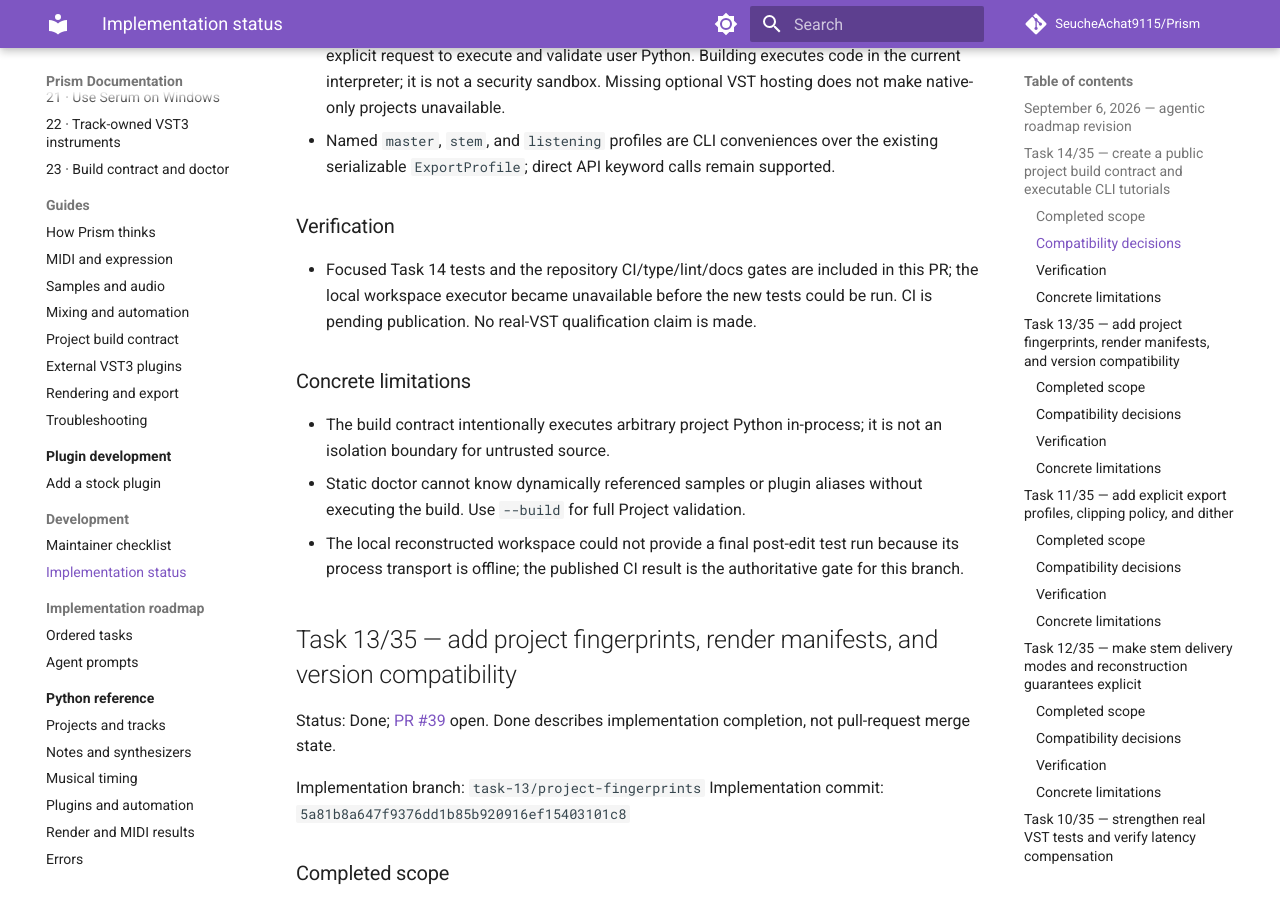
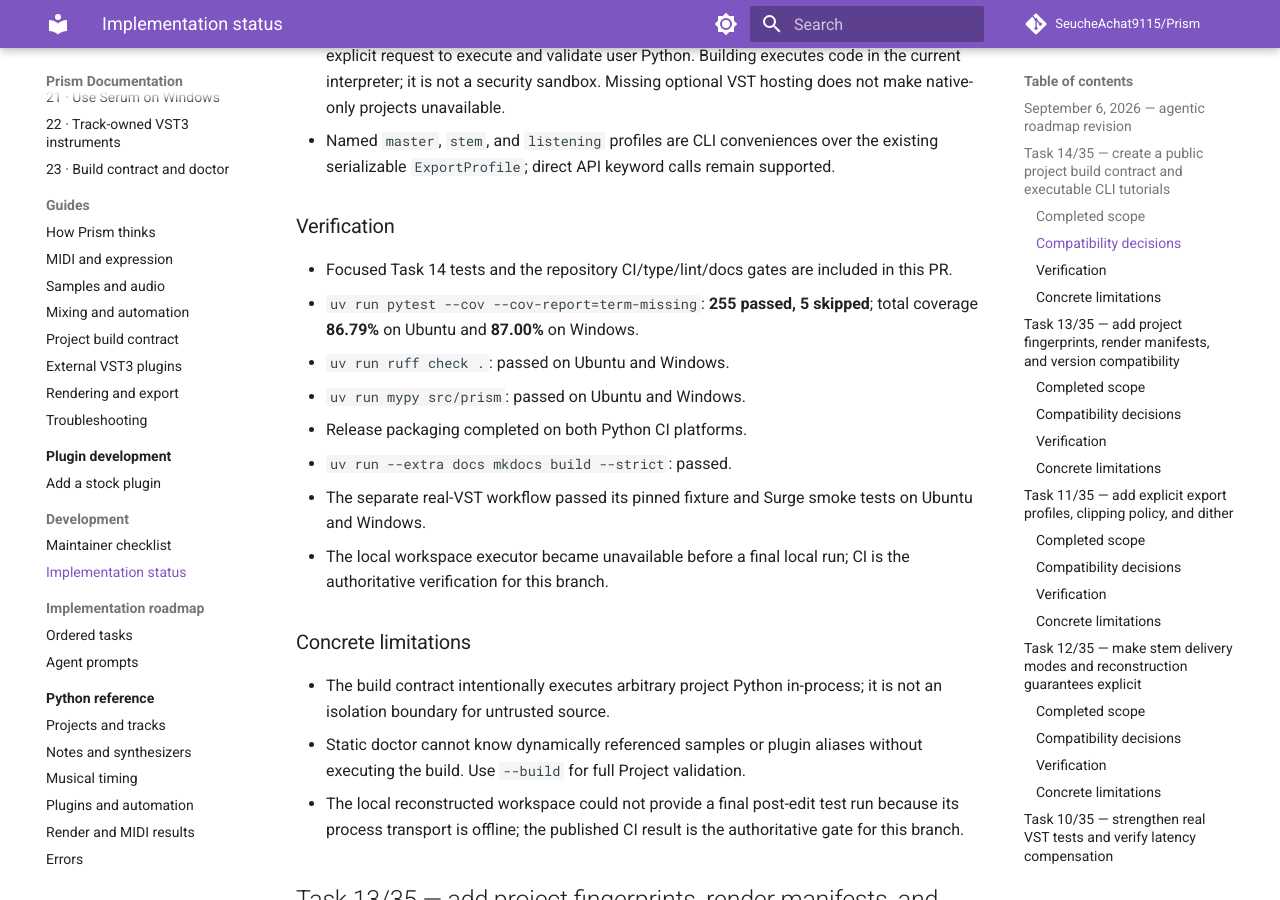
Before and after one commit to SeucheAchat9115/Prism, an MkDocs documentation site: the page built from docs/development/implementation-status.md, in a window 1280 px wide and 900 px high, scrolled down 1301 px. Built offline with MkDocs 1.6.1 and Material for MkDocs 9.7.7, drawn with Linux system fonts in a browser that asks for light colours; comment, search, counter and statistics services are not loaded; some of the changed text lies outside the part shown.

Commit message:
Task 14: record implementation PR and verification

```diff
--- a/docs/development/implementation-status.md
+++ b/docs/development/implementation-status.md
@@ -11,11 +11,11 @@
 
 ## Task 14/35 — create a public project build contract and executable CLI tutorials
 
-Status: In progress; PR pending. Done describes implementation completion, not
+Status: Done; [PR #40](https://github.com/SeucheAchat9115/Prism/pull/40) open. Done describes implementation completion, not
 pull-request merge state.
 
 Implementation branch: `task-14/project-build-contract`
-Implementation commit: `4a91c74cae21f15ce971a7adc4be01b19340be88`
+Implementation commit: `8b9810667820759fcd4256e5432c4310cf07dbbc`
 
 ### Completed scope
 
@@ -56,9 +56,17 @@
 ### Verification
 
 - Focused Task 14 tests and the repository CI/type/lint/docs gates are included
-  in this PR; the local workspace executor became unavailable before the new
-  tests could be run. CI is pending publication. No real-VST qualification
-  claim is made.
+  in this PR.
+- `uv run pytest --cov --cov-report=term-missing`: **255 passed, 5 skipped**;
+  total coverage **86.79%** on Ubuntu and **87.00%** on Windows.
+- `uv run ruff check .`: passed on Ubuntu and Windows.
+- `uv run mypy src/prism`: passed on Ubuntu and Windows.
+- Release packaging completed on both Python CI platforms.
+- `uv run --extra docs mkdocs build --strict`: passed.
+- The separate real-VST workflow passed its pinned fixture and Surge smoke tests
+  on Ubuntu and Windows.
+- The local workspace executor became unavailable before a final local run; CI
+  is the authoritative verification for this branch.
 
 ### Concrete limitations
 
```
Also changed, not shown: docs/development/implementation-tasks.md (+1 -1 lines).
